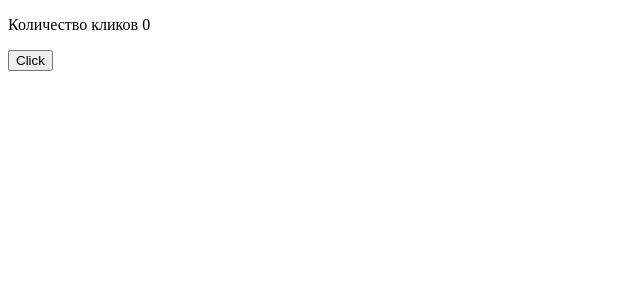
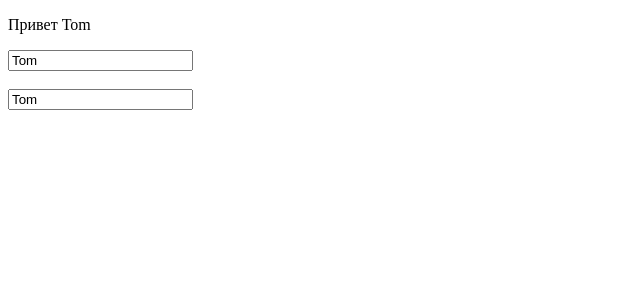
Before and after one commit to VSMinenko/metanit, an Angular app: page / in a window 1280 px wide. Shown: the top 300 px of the page, without its empty margins (0-640 px from the left). Built offline with nearby package versions, Linux system fonts and the light colour scheme.

Commit message:
Two way binding and add NgModule to app.module.ts

```diff
--- a/src/app/app.component.html
+++ b/src/app/app.component.html
@@ -1,2 +1,3 @@
-<p>Количество кликов {{ count }}</p>
-<button (click)="increase()">Click</button>
+<p>Привет {{ name }}</p>
+<input type="text" [(ngModel)]="name" /> <br /><br />
+<input type="text" [(ngModel)]="name" />
--- a/src/app/app.component.ts
+++ b/src/app/app.component.ts
@@ -7,8 +7,5 @@ import { Component } from '@angular/core';
 })
 export class AppComponent {
   title = 'metanit';
-  count: number = 0;
-  increase(): void {
-    this.count++;
-  }
+  name: string = 'Tom';
 }
```
Also changed, not shown: src/app/app.module.ts (+5 -9 lines), 1 other file (tests, documents, lock files or other folders).
